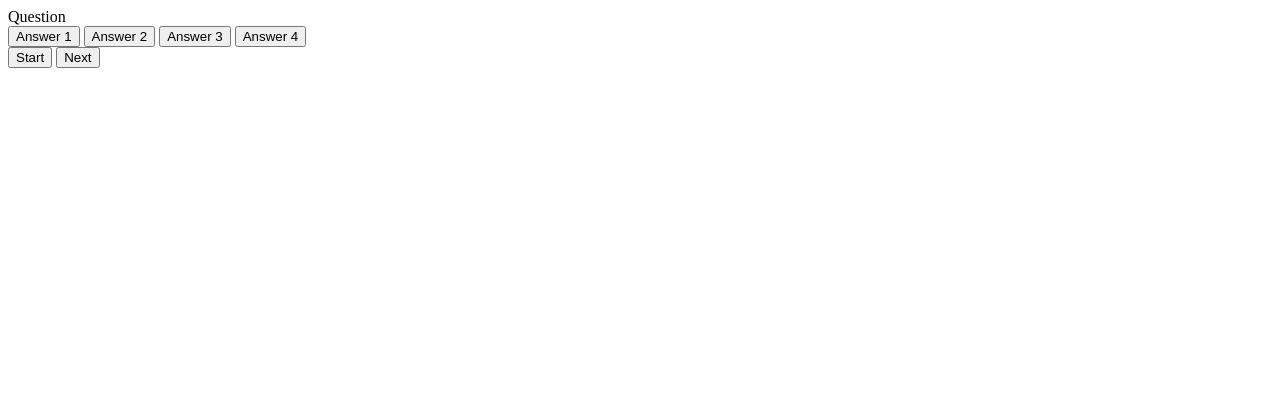
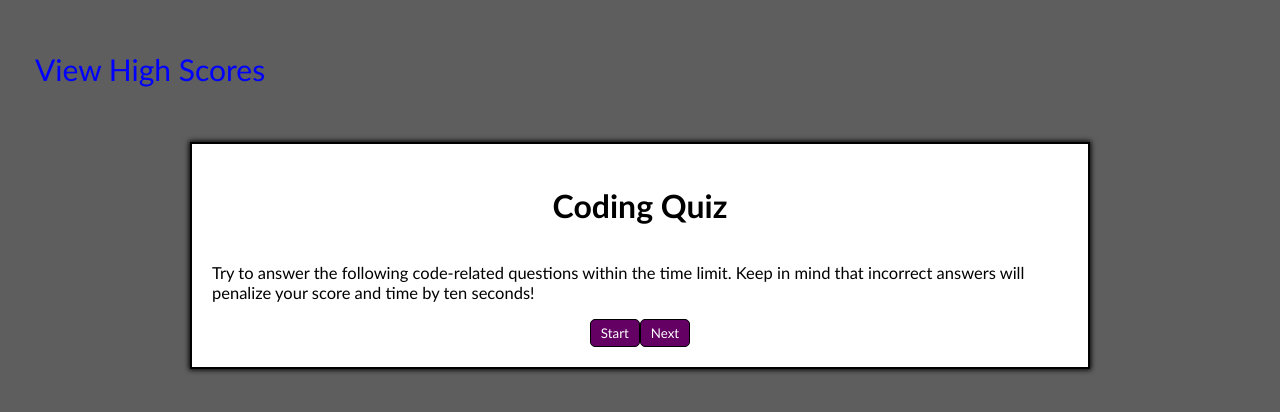
Before and after one commit to Wittywhitaker14/Quiz-Game, a plain HTML site: page index.html in a window 1280 px wide. Drawn offline with Linux system fonts and the light colour scheme.

Commit message:
Added CSS and a couple more parts to the html

```diff
--- a/index.html
+++ b/index.html
@@ -9,6 +9,11 @@
     <title>Quiz Game</title>
 </head>
 <body>
+    <header>
+        <h1>
+            <a class="high-score" href="#viewHighScores">View High Scores</a>
+        </h1>
+    </header>
     <div class = "container">
         <div id="question-container" class = "hide">
             <div id="question">Question</div>
@@ -20,6 +25,10 @@
             </div>
         </div>
         <div class="control-btns">
+            <h1>Coding Quiz</h1>
+            <div>
+                <p>Try to answer the following code-related questions within the time limit. Keep in mind that incorrect answers will penalize your score and time by ten seconds!</p>
+            </div>
             <button id="start-btn" class="start btn">Start</button>
             <button id="next-btn" class="next btn">Next</button>
         </div>
--- a/styles.css
+++ b/styles.css
@@ -0,0 +1,93 @@
+* {
+    font-family: 'Gill Sans', 'Gill Sans MT', Calibri, 'Trebuchet MS', sans-serif;
+    box-sizing: border-box;
+}
+
+body {
+    padding: 0;
+    margin: 0;;
+    display: flex;
+    flex-wrap: wrap;
+    justify-content: center;
+    align-items: center;
+    width: 100vw;
+    height: 50vh;
+    background-color: rgb(94, 94, 94);
+}
+
+body p {
+    font-size: 16.5px;
+}
+
+header {
+    width: 100%;
+    height: 50px;
+    padding: 20px 35px;
+    display: flex;
+    justify-content: space-between;
+    flex-wrap: wrap;
+}
+
+header h1 {
+    font-weight: normal;
+    color: blue;
+    font-size: 30px;
+    margin: 0;
+}
+
+header a {
+    text-decoration: none;
+    color: blue;
+}
+
+.high-score:hover {
+    text-decoration: underline black;
+}
+
+.container {
+    width: 900px;
+    max-width: 85%;
+    border: 2px solid black;
+    box-shadow: 0 0 5px 1px;
+    padding: 10px;
+    background-color: white;
+}
+
+.btn-grid {
+    display: grid;
+    grid-template-columns: repeat(2, auto);
+    gap: 15px;
+    margin: 20px;
+}
+
+.btn {
+    padding: 5px 10px;
+    background-color: rgb(100, 0, 100);
+    color: white;
+    border: solid 1px black;
+    border-radius: 5px;
+}
+
+.btn:hover {
+    opacity: 60%;
+}
+
+.start .next {
+    padding: 5px;
+    margin: 10px;
+    display: flex;
+    font-weight: bold;
+    padding: 5px;
+}
+
+.control-btns {
+    display: flex;
+    flex-wrap: wrap;
+    justify-content: center;
+    align-items: center;
+    margin: 10px;
+}
+
+.hide {
+    display: none;
+}
```
